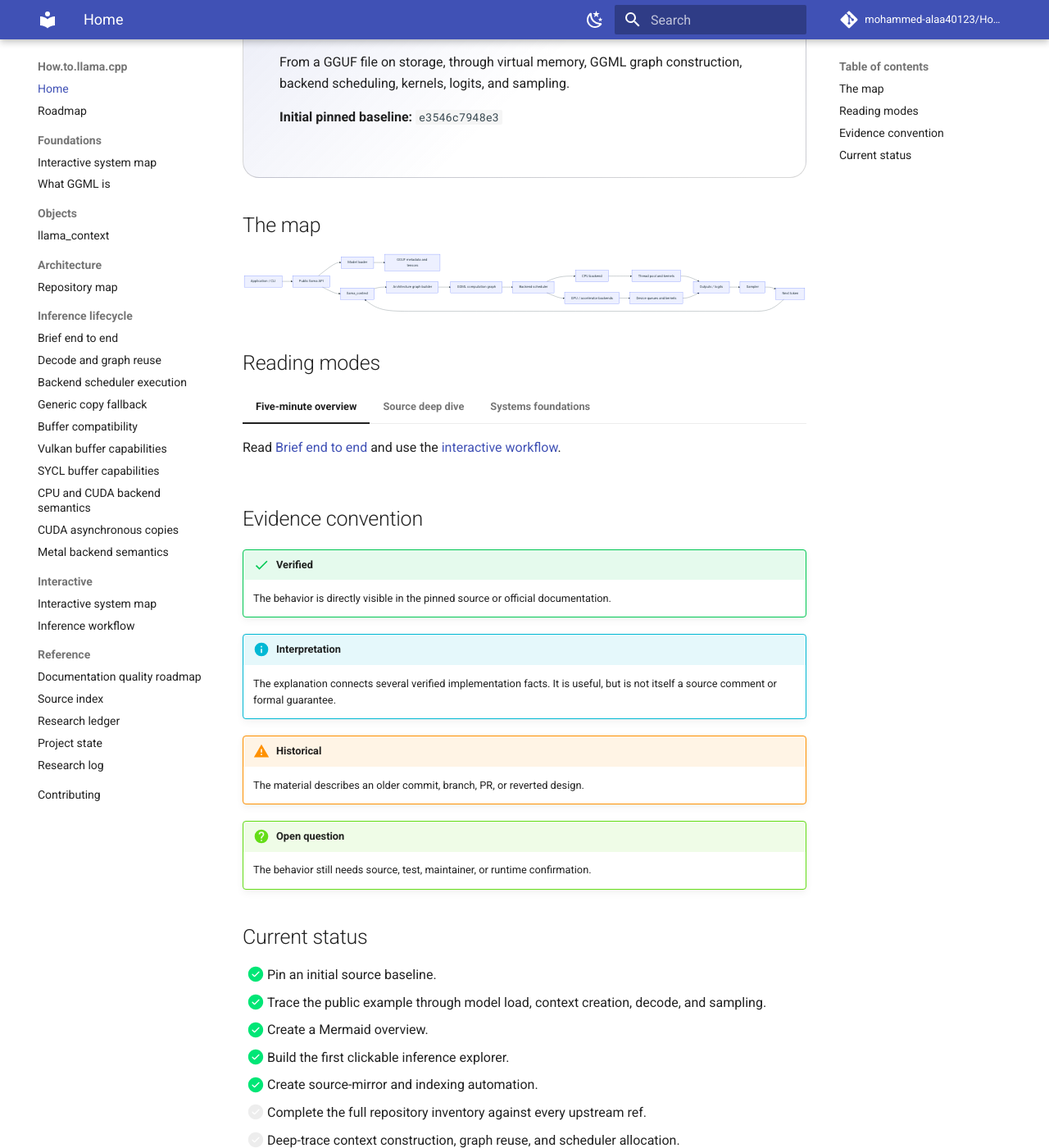
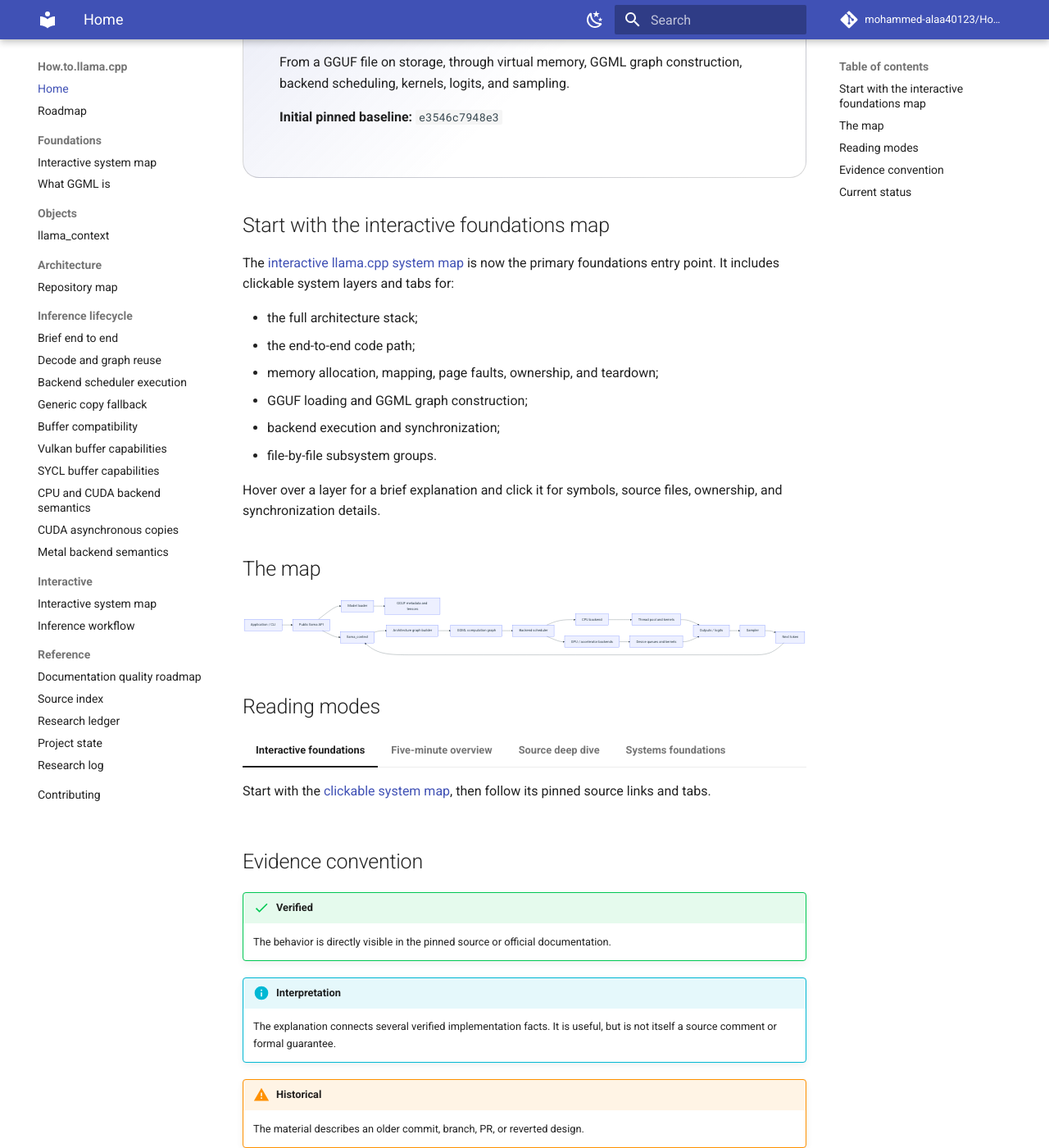
Before and after one commit to mohammed-alaa40123/How.to.llama.cpp, an MkDocs documentation site: the page built from docs/index.md, in a window 1280 px wide and 1400 px high, scrolled down 351 px. Shown: the whole window at 82% size. Built offline with MkDocs 1.6.1 and Material for MkDocs 9.7.7, drawn with Linux system fonts in a browser that asks for light colours; comment, search, counter and statistics services are not loaded; some of the changed text lies outside the part shown.

Commit message:
docs: make interactive foundations explorer the primary entry point

```diff
--- a/docs/index.md
+++ b/docs/index.md
@@ -6,6 +6,19 @@
   <p>From a GGUF file on storage, through virtual memory, GGML graph construction, backend scheduling, kernels, logits, and sampling.</p>
   <p><strong>Initial pinned baseline:</strong> <code>e3546c7948e3</code></p>
 </div>
+
+## Start with the interactive foundations map
+
+The [interactive llama.cpp system map](foundations/interactive-system-map.md) is now the primary foundations entry point. It includes clickable system layers and tabs for:
+
+- the full architecture stack;
+- the end-to-end code path;
+- memory allocation, mapping, page faults, ownership, and teardown;
+- GGUF loading and GGML graph construction;
+- backend execution and synchronization;
+- file-by-file subsystem groups.
+
+Hover over a layer for a brief explanation and click it for symbols, source files, ownership, and synchronization details.
 
 ## The map
 
@@ -31,17 +44,21 @@ flowchart LR
 
 ## Reading modes
 
+=== "Interactive foundations"
+
+    Start with the [clickable system map](foundations/interactive-system-map.md), then follow its pinned source links and tabs.
+
 === "Five-minute overview"
 
-    Read [Brief end to end](lifecycle/end-to-end.md) and use the [interactive workflow](interactive/inference-workflow.md).
+    Read [Brief end to end](lifecycle/end-to-end.md) and use the [interactive inference workflow](interactive/inference-workflow.md).
 
 === "Source deep dive"
 
-    Start at the [repository map](architecture/repository-map.md), then follow source links and the generated index.
+    Start at the [repository map](architecture/repository-map.md), then follow source links, file groups, and the generated index.
 
 === "Systems foundations"
 
-    Begin with [What GGML is](ggml/what-is-ggml.md), followed by memory, scheduling, concurrency, and backend chapters as they are added.
+    Begin with [What GGML is](ggml/what-is-ggml.md), followed by GGUF, memory, graph construction, scheduling, concurrency, and backend chapters.
 
 ## Evidence convention
 
@@ -61,9 +78,9 @@ flowchart LR
 
 - [x] Pin an initial source baseline.
 - [x] Trace the public example through model load, context creation, decode, and sampling.
-- [x] Create a Mermaid overview.
-- [x] Build the first clickable inference explorer.
+- [x] Build a clickable tabbed foundations explorer.
+- [x] Build a focused inference workflow.
 - [x] Create source-mirror and indexing automation.
 - [ ] Complete the full repository inventory against every upstream ref.
-- [ ] Deep-trace context construction, graph reuse, and scheduler allocation.
-- [ ] Add backend-by-backend chapters and runtime experiments.
+- [ ] Deep-trace GGUF, `llama_context`, graph construction, memory lifetimes, and file-by-file subsystem composition.
+- [ ] Add architecture, backend, and runtime-measured interactive variants.
```
